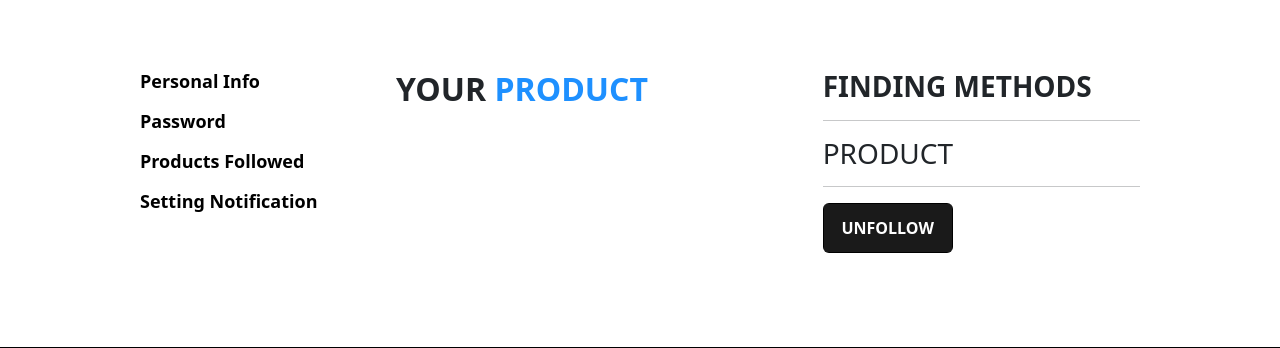
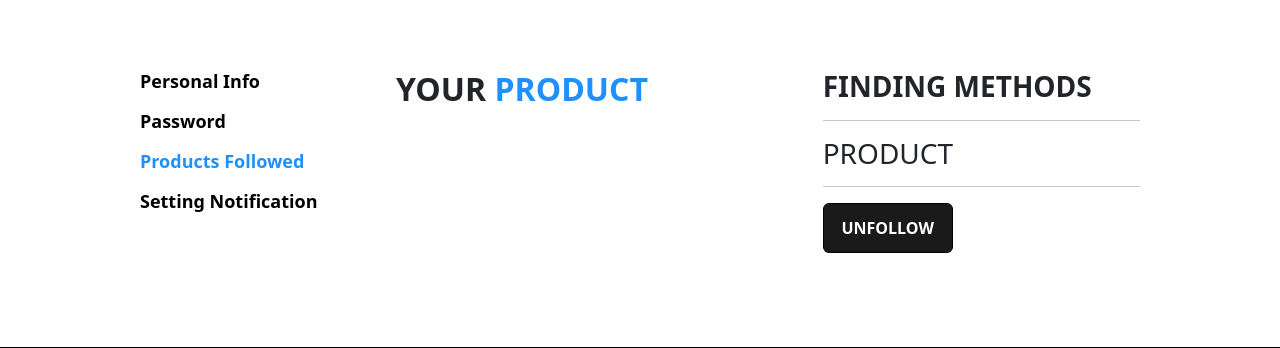
Before and after one commit to Binhchuoiz/CapstoneProject, a Django app: page /account/list-product in a window 1280 px wide. Shown: the part 70-418 px from the top of the page. Run offline with Django 4.2, Linux system fonts and the light colour scheme; a user stored in the database is signed in; data that the repository does not hold is empty.

Commit message:
FE: fix css

```diff
--- a/CVEAlert/templates/accounts/list_product.html
+++ b/CVEAlert/templates/accounts/list_product.html
@@ -152,9 +152,9 @@
                     <a class="{% if '/account/change-password/' in request.path %}active{% endif %}"
                        href="{% url 'accounts:change_password' pk=request.user.pk %}">Password</a>
                 </p>
-                <p class="link">
-                    <a class="{% if '/account/list-product/' in request.path %}active{% endif %}"
-                       href="{% url 'accounts:list_product'  %}">Products Followed</a>
+                <p class="link" >
+                    <a style="color:dodgerblue;" class="{% if '/account/list-product/' in request.path %}active{% endif %}"
+                       href="{% url 'accounts:list_product'  %} ">Products Followed</a>
                 </p>
                 <p class="link">
                     <a href="{% url 'accounts:notification' %}">Setting Notification</a>
```
